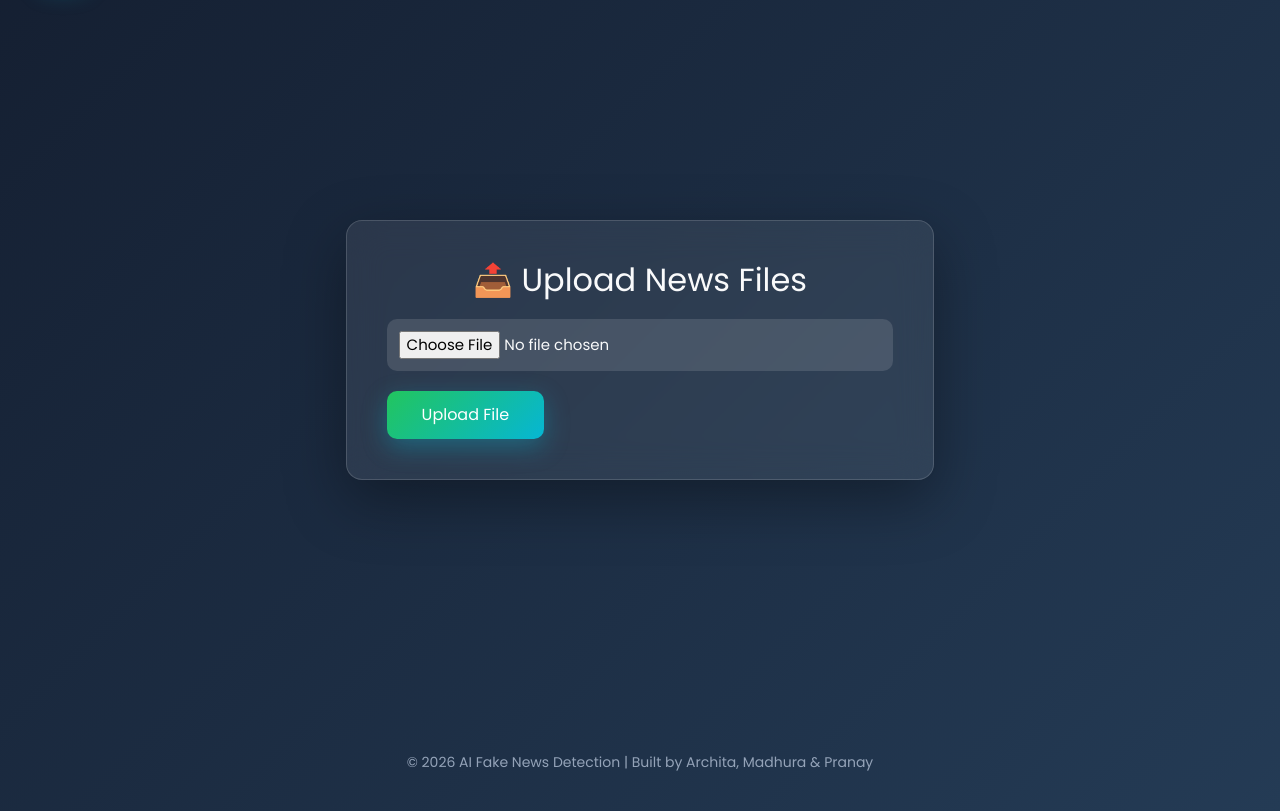
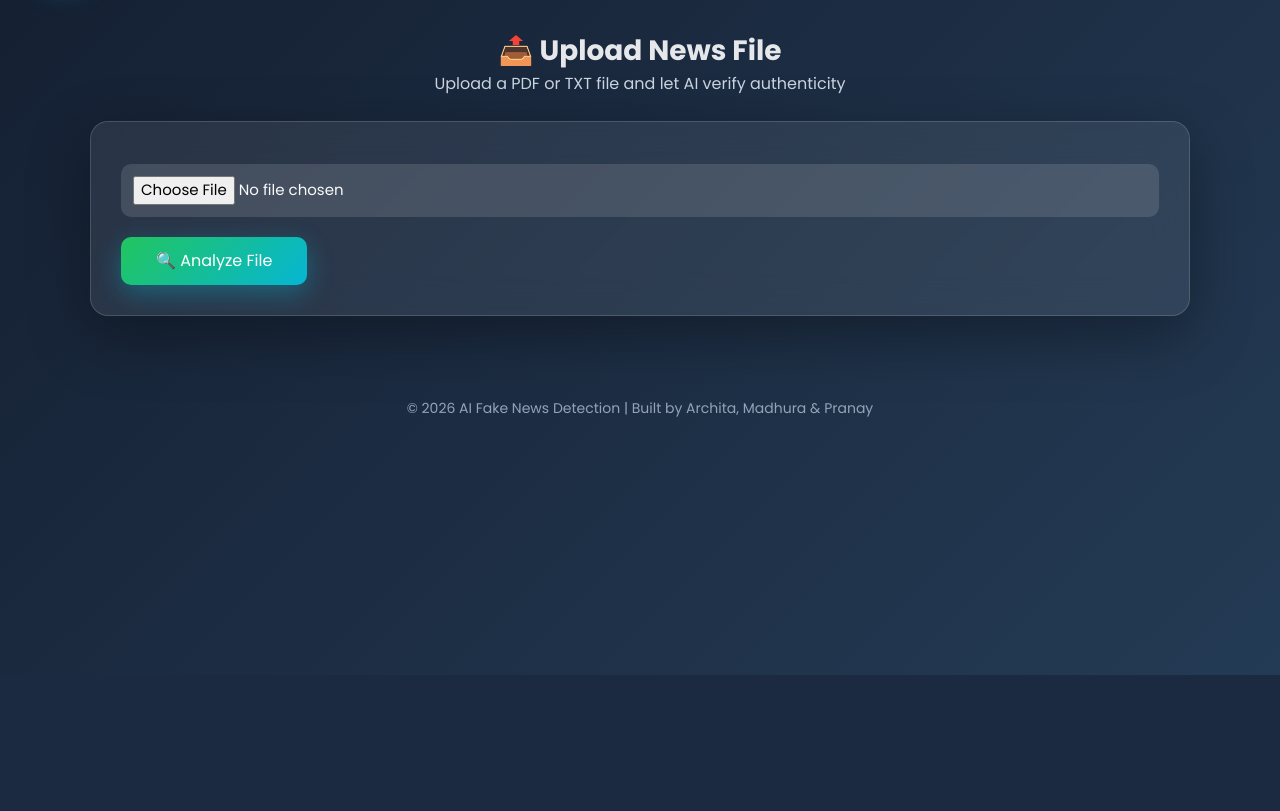
Before and after one commit to madhuraapohankar/AI_fake_news_detection, a Flask app: page /upload in a window 1280 px wide. Shown: the part 125-936 px from the top of the page. After the commit the page ends 800 px from the top, so only its background shows below. Run offline with Flask 3, Linux system fonts and the light colour scheme; a user stored in the database is signed in.

Commit message:
Fixed upload flow, corrected history layout, improved result UI styling

```diff
--- a/app.py
+++ b/app.py
@@ -8,16 +8,18 @@
 import os
 from werkzeug.utils import secure_filename
 from functools import wraps
+from flask_mail import Mail, Message
 from itsdangerous import URLSafeTimedSerializer
-from flask_mail import Mail, Message
 from authlib.integrations.flask_client import OAuth
+from dotenv import load_dotenv
 
+load_dotenv()
 app = Flask(__name__)
 
 # ==============================
 # SESSION SECURITY
 # ==============================
-app.secret_key = "supersecretkey"
+app.secret_key = os.getenv("SECRET_KEY")
 app.config['SESSION_COOKIE_HTTPONLY'] = True
 app.config['SESSION_COOKIE_SAMESITE'] = "Lax"
 app.config['PERMANENT_SESSION_LIFETIME'] = timedelta(days=7)
@@ -28,8 +30,9 @@
 app.config['MAIL_SERVER'] = 'smtp.gmail.com'
 app.config['MAIL_PORT'] = 587
 app.config['MAIL_USE_TLS'] = True
-app.config['MAIL_USERNAME'] = 'aidetectionfakenews@gmail.com'
-app.config['MAIL_PASSWORD'] = 'bfixrfodsmfzzruk'
+app.config['MAIL_USERNAME'] = os.getenv("MAIL_USERNAME")
+app.config['MAIL_PASSWORD'] = os.getenv("MAIL_PASSWORD")
+app.config['MAIL_DEFAULT_SENDER'] = os.getenv("MAIL_USERNAME")
 
 mail = Mail(app)
 serializer = URLSafeTimedSerializer(app.secret_key)
@@ -41,8 +44,8 @@
 
 google = oauth.register(
     name='google',
-    client_id="your-real-client-id",
-    client_secret="your-real-secret",
+    client_id= os.getenv("CLIENT_ID"),
+    client_secret= os.getenv("CLIENT_SECRET"),
     server_metadata_url='https://accounts.google.com/.well-known/openid-configuration',
     client_kwargs={'scope': 'openid email profile'},
 )
@@ -214,9 +217,7 @@
 @login_required
 def predict():
 
-    # ✅ ALWAYS DEFINE FIRST (VERY IMPORTANT)
     source_page = request.form.get("source_page", "home")
-
     text = request.form.get("news") or request.form.get("news_text")
 
     if not text or not text.strip():
@@ -233,7 +234,7 @@
         clean_text = str(text).strip().lower()
 
         try:
-            # ✅ pipeline case
+            # Pipeline case
             prediction = model.predict([clean_text])[0]
 
             if hasattr(model, "predict_proba"):
@@ -244,7 +245,7 @@
                 confidence = 90.0
 
         except Exception:
-            # ✅ vectorizer + model case
+            # Vectorizer + model case
             text_vector = vectorizer.transform([clean_text])
             prediction = model.predict(text_vector)[0]
 
@@ -267,7 +268,9 @@
             confidence=0
         )
 
-    # ✅ SAVE HISTORY
+    # ==============================
+    # SAVE HISTORY
+    # ==============================
     conn = sqlite3.connect("database/fake_news.db")
     cursor = conn.cursor()
 
@@ -284,7 +287,16 @@
     conn.commit()
     conn.close()
 
-    # ✅ SMART RETURN TO SAME PAGE
+    # ==============================
+    # MODEL META INFO (CORRECT PLACE)
+    # ==============================
+    algorithm_name = type(model).__name__
+    dataset_size = 50000
+    model_accuracy = 94.2
+
+    # ==============================
+    # RETURN TEMPLATE
+    # ==============================
     page_map = {
         "home": "index.html",
         "live_news": "live_news.html",
@@ -297,9 +309,63 @@
     return render_template(
         template_name,
         prediction=result,
-        confidence=confidence
+        confidence=confidence,
+        accuracy=model_accuracy,
+        dataset_size=dataset_size,
+        algorithm=algorithm_name
     )
+# ==============================
+# Forget Password
+# ==============================
+@app.route("/forgot-password", methods=["GET", "POST"])
+def forgot_password():
 
+    if request.method == "POST":
+        email = request.form.get("email")
+
+        token = serializer.dumps(email, salt="password-reset-salt")
+
+        reset_url = url_for("reset_password", token=token, _external=True)
+
+        msg = Message(
+            subject="Password Reset Request",
+            recipients=[email]
+        )
+
+        msg.body = f"""
+Click the link below to reset your password:
+
+{reset_url}
+
+If you did not request this, ignore this email.
+"""
+
+        mail.send(msg)
+
+        return render_template("forgot_password.html",
+                               message="Reset link sent. Please check your email.")
+
+    return render_template("forgot_password.html")
+
+# ==============================
+# RESET PASSWORD
+# ==============================
+
+@app.route("/reset-password/<token>", methods=["GET", "POST"])
+def reset_password(token):
+    try:
+        email = serializer.loads(token, salt="password-reset-salt", max_age=3600)
+    except:
+        return "The reset link is invalid or expired."
+
+    if request.method == "POST":
+        new_password = request.form.get("password")
+
+        # UPDATE PASSWORD IN DATABASE HERE
+
+        return "Password updated successfully!"
+
+    return render_template("reset_password.html")
 # ==============================
 # USER ROUTES (🔥 IMPORTANT)
 # ==============================
@@ -324,20 +390,87 @@
 @app.route("/upload", methods=["GET", "POST"])
 @login_required
 def upload_file():
-    message = ""
+
+    # 🔴 Important: Default is None
+    prediction = None
+    confidence = None
 
     if request.method == "POST":
+
         file = request.files.get("file")
-        if file and allowed_file(file.filename):
-            filename = secure_filename(file.filename)
-            filepath = os.path.join(app.config["UPLOAD_FOLDER"], filename)
-            file.save(filepath)
-            message = "✅ File uploaded successfully"
-        else:
-            message = "❌ Invalid file type"
 
-    uploaded_files = os.listdir(app.config["UPLOAD_FOLDER"])
-    return render_template("upload.html", message=message, files=uploaded_files)
+        # If no file uploaded, just reload page clean
+        if not file or file.filename == "":
+            return render_template("upload.html",
+                                   prediction=None,
+                                   confidence=None)
+
+        if not allowed_file(file.filename):
+            return render_template("upload.html",
+                                   prediction=None,
+                                   confidence=None)
+
+        filename = secure_filename(file.filename)
+        filepath = os.path.join(app.config["UPLOAD_FOLDER"], filename)
+        file.save(filepath)
+
+        # =========================
+        # EXTRACT TEXT
+        # =========================
+        extracted_text = ""
+
+        if filename.lower().endswith(".txt"):
+            with open(filepath, "r", encoding="utf-8", errors="ignore") as f:
+                extracted_text = f.read()
+
+        elif filename.lower().endswith(".pdf"):
+            import PyPDF2
+            with open(filepath, "rb") as f:
+                reader = PyPDF2.PdfReader(f)
+                for page in reader.pages:
+                    extracted_text += page.extract_text() or ""
+
+        if not extracted_text.strip():
+            return render_template("upload.html",
+                                   prediction=None,
+                                   confidence=None)
+
+        clean_text = extracted_text.strip().lower()
+
+        try:
+            try:
+                pred = model.predict([clean_text])[0]
+                if hasattr(model, "predict_proba"):
+                    confidence = round(
+                        np.max(model.predict_proba([clean_text])[0]) * 100, 2
+                    )
+                else:
+                    confidence = 90.0
+            except:
+                text_vector = vectorizer.transform([clean_text])
+                pred = model.predict(text_vector)[0]
+                if hasattr(model, "predict_proba"):
+                    confidence = round(
+                        np.max(model.predict_proba(text_vector)[0]) * 100, 2
+                    )
+                else:
+                    confidence = 90.0
+
+            prediction = "Real News" if pred == 1 else "Fake News"
+
+        except:
+            return render_template("upload.html",
+                                   prediction=None,
+                                   confidence=None)
+
+        return render_template("upload.html",
+                               prediction=prediction,
+                               confidence=confidence)
+
+    # 🔴 GET request always clean
+    return render_template("upload.html",
+                           prediction=None,
+                           confidence=None)
 
 @app.route("/history")
 @login_required
--- a/static/css/style.css
+++ b/static/css/style.css
@@ -78,6 +78,10 @@
 }
 
 /* ================= MAIN CONTAINER ================= */
+.live-container {
+    max-width: 1100px;
+    margin: 0 auto;
+}
 .main-container {
     padding: 30px 20px 60px;
 }
@@ -227,6 +231,14 @@
     color: #1e293b;
 }
 
+body.light-mode .page-title {
+    color: #111827;   /* dark gray */
+}
+
+body.light-mode .page-subtitle {
+    color: #334155;   /* medium dark */
+}
+
 body.light-mode .navbar {
     background: rgba(255,255,255,0.75);
 }
@@ -262,6 +274,12 @@
 /* ===================================================== */
 
 .container {
+    max-width: 1200px;
+    margin: 40px auto;
+    padding: 0 20px;
+}
+
+.auth-wrapper {
     display: flex;
     justify-content: center;
     align-items: center;
--- a/templates/history.html
+++ b/templates/history.html
@@ -13,9 +13,6 @@
 
         <div class="table-wrapper">
             <table class="history-table">
-                <div class="premium-card">
-        <!-- your existing table -->
-        </div>
 
                 <thead>
                     <tr>
--- a/templates/upload.html
+++ b/templates/upload.html
@@ -1,60 +1,39 @@
 {% extends "base.html" %}
 {% block content %}
 
-<div class="container">
+<div class="live-container">
 
-    <div class="card">
-        <h2 style="text-align:center;">📤 Upload News Files</h2>
+    <!-- PAGE HEADER -->
+    <div class="page-header">
+        <div class="page-title">📤 Upload News File</div>
+        <div class="page-subtitle">
+            Upload a PDF or TXT file and let AI verify authenticity
+        </div>
+    </div>
 
-        {% if message %}
-            <p style="text-align:center;">{{ message }}</p>
+    <!-- CARD -->
+    <div class="premium-card">
+
+        <!-- UPLOAD FORM -->
+        <form method="POST" enctype="multipart/form-data">
+            <input type="file" name="file" accept=".pdf,.txt" required>
+            <button type="submit">🔍 Analyze File</button>
+        </form>
+
+        <!-- RESULT (ONLY AFTER PREDICTION) -->
+        {% if prediction %}
+        <div class="result-box
+            {% if prediction == 'Fake News' %}result-fake
+            {% elif prediction == 'Real News' %}result-real
+            {% endif %}">
+
+            <h2>{{ prediction }}</h2>
+            <p><strong>Confidence:</strong> {{ confidence }}%</p>
+
+        </div>
         {% endif %}
 
-        <form method="POST" enctype="multipart/form-data">
-            <input type="file" name="file" required>
-            <button type="submit">Upload File</button>
-        </form>
     </div>
-
-    <!-- 🔥 FILE PREVIEW GRID -->
-    {% if files %}
-    <div class="card" style="margin-top:30px;">
-        <h3 style="text-align:center;">📁 Uploaded Files</h3>
-
-        <div class="file-grid">
-            {% for file in files %}
-            <div class="file-card">
-
-                {% set ext = file.split('.')[-1].lower() %}
-
-                <!-- IMAGE -->
-                {% if ext in ['png','jpg','jpeg'] %}
-                    <img src="{{ url_for('static', filename='uploads/' + file) }}" class="file-img">
-
-                <!-- VIDEO -->
-                {% elif ext == 'mp4' %}
-                    <video class="file-video" controls>
-                        <source src="{{ url_for('static', filename='uploads/' + file) }}" type="video/mp4">
-                    </video>
-
-                <!-- PDF -->
-                {% elif ext == 'pdf' %}
-                    <div class="file-icon">📄 PDF</div>
-
-                <!-- TEXT -->
-                {% elif ext == 'txt' %}
-                    <div class="file-icon">📝 TXT</div>
-
-                {% else %}
-                    <div class="file-icon">📁 FILE</div>
-                {% endif %}
-
-                <p class="file-name">{{ file }}</p>
-            </div>
-            {% endfor %}
-        </div>
-    </div>
-    {% endif %}
 
 </div>
 
```
Also changed, not shown: templates/index.html (+14 -3 lines), templates/live_news.html (+35 -4 lines), database/fake_news.db (deleted), 1 other file.
